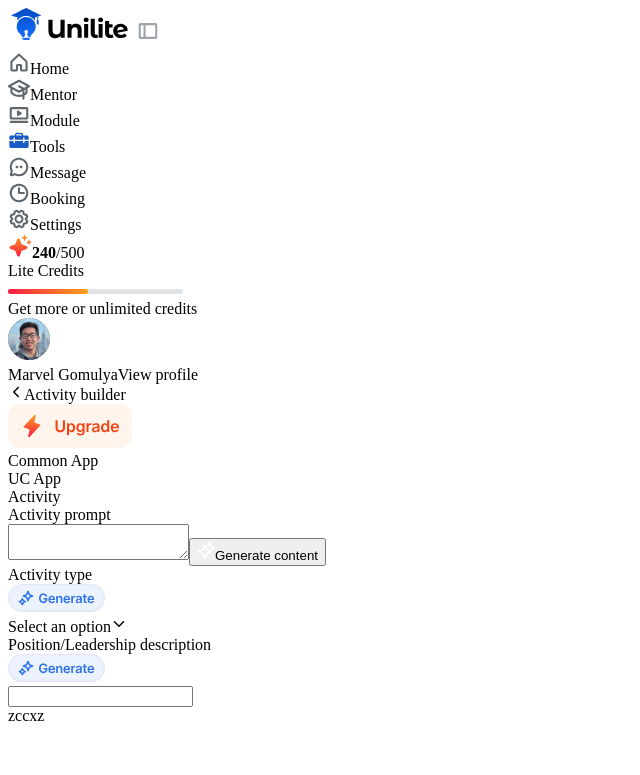
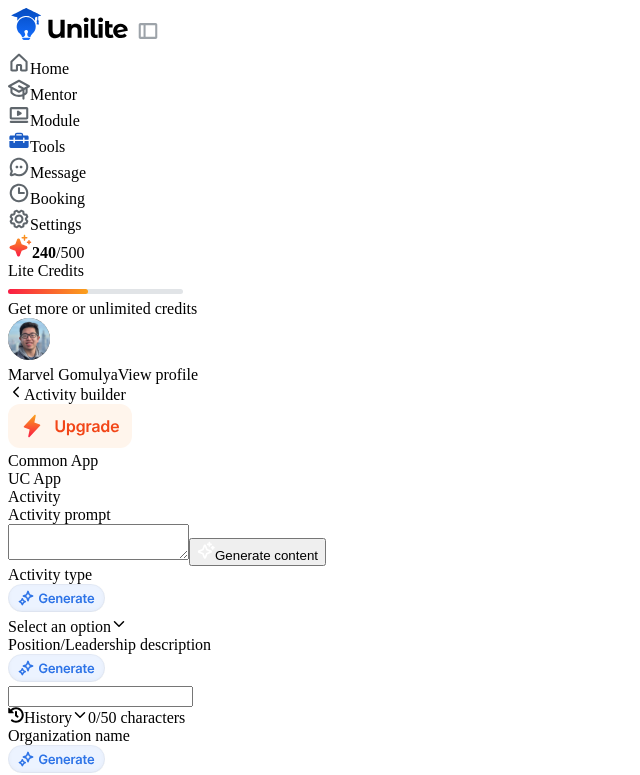
Before and after one commit to hanifrev/unlt, a React (Vite) app: page / in a window 1280 px wide. Shown: the top 775 px of the page, without its empty margins (0-640 px from the left). Built offline with nearby package versions, Linux system fonts and the light colour scheme; some icons are missing.

Commit message:
add input history

```diff
--- a/src/components/ActivityBuilder/Builder/Activity.tsx
+++ b/src/components/ActivityBuilder/Builder/Activity.tsx
@@ -1,9 +1,30 @@
 import { Generate, Star } from 'assets'
 import Dropdown from 'components/Dropdown'
-import React from 'react'
+import React, { ChangeEvent, useState } from 'react'
+import { FaHistory } from 'react-icons/fa'
+import { GoChevronDown } from 'react-icons/go'
+import { IoChevronDown } from 'react-icons/io5'
+import { FiRefreshCcw } from 'react-icons/fi'
+import { LuTrash } from 'react-icons/lu'
+import InputHistory from './InputHistory'
 
 const Activity = () => {
   const ActivityTypeList = ['Community Service', 'Teaching', 'Cleaning']
+
+  const [inputValue, setInputValue] = useState<string>('')
+  const maxCharacterCount = 50
+
+  const handleInputChange = (event: ChangeEvent<HTMLInputElement>) => {
+    const newValue = event.target.value
+
+    // Check if the new value exceeds the character limit
+    if (newValue.length <= maxCharacterCount) {
+      setInputValue(newValue)
+    }
+  }
+
+  const [showHistory, setShowHistory] = useState(false)
+
   return (
     <div className="flex flex-col rounded-[20px] border border-[#E1E4E7] px-5 py-6">
       <div className="font-semibold text-base">Activity</div>
@@ -36,15 +57,17 @@
           <Dropdown options={ActivityTypeList} />
         </div>
 
-        {/* position/leadership */}
+        <InputHistory
+          label="Position/Leadership description"
+          maxCharacterCount={50}
+        />
+        <InputHistory label="Organization name" maxCharacterCount={1000} />
+        <InputHistory label="Describe activity" maxCharacterCount={150} />
+
         <div>
-          <div className="flex flex-row justify-between items-center pb-2">
-            <div className="text-neutral-400 text-sm font-medium w-[157px]">
-              Position/Leadership description
-            </div>
-            <img src={Generate} className="cursor-pointer" />
+          <div className="text-neutral-400 text-sm font-medium">
+            Participation grade levels
           </div>
-          <input className="w-full  px-4 py-3 rounded-xl bg-[#f7f7f7]" />
         </div>
       </div>
     </div>
--- /dev/null
+++ b/src/components/ActivityBuilder/Builder/InputHistory.tsx
@@ -0,0 +1,117 @@
+import React, { useState, ChangeEvent, useRef } from 'react'
+import { FaHistory } from 'react-icons/fa'
+import { IoChevronDown } from 'react-icons/io5'
+import { FiRefreshCcw } from 'react-icons/fi'
+import { LuTrash } from 'react-icons/lu'
+import { Generate, Star } from 'assets'
+
+interface CharacterCounterProps {
+  label: string
+  maxCharacterCount: number
+}
+
+const InputHistory: React.FC<CharacterCounterProps> = ({
+  label,
+  maxCharacterCount
+}) => {
+  const [inputValue, setInputValue] = useState<string>('')
+  const [showHistory, setShowHistory] = useState(false)
+  const [history, setHistory] = useState<string[]>([])
+  const inputRef = useRef<HTMLInputElement>(null)
+
+  const handleInputChange = (event: ChangeEvent<HTMLInputElement>) => {
+    const newValue = event.target.value
+
+    // Check if the new value exceeds the character limit
+    if (newValue.length <= maxCharacterCount) {
+      setInputValue(newValue)
+    }
+  }
+
+  const handleInputSubmit = () => {
+    // Update history with the current input value when the image is clicked
+    if (inputValue) {
+      setHistory((prevHistory) => [inputValue, ...prevHistory])
+      setInputValue('') // Optionally clear the input value after adding to history
+      setShowHistory(true)
+    }
+
+    // Focus on the input when the image is clicked
+    if (inputRef.current) {
+      inputRef.current.focus()
+    }
+  }
+
+  const handleDelete = (index: number) => {
+    // Delete the entry at the specified index from the history
+    const updatedHistory = [...history]
+    updatedHistory.splice(index, 1)
+    setHistory(updatedHistory)
+  }
+
+  const handlePressEnter = (event: any) => {
+    // Check if the Enter key is pressed
+    if (event.key === 'Enter') {
+      // Call handleImageClick when Enter is pressed
+      event.preventDefault() // Prevents the default behavior of the Enter key
+      handleInputSubmit()
+    }
+  }
+
+  return (
+    <div>
+      <div className="flex flex-row justify-between items-center pb-2">
+        <div className="text-neutral-400 text-sm font-medium w-[157px]">
+          {label}
+        </div>
+        <img
+          src={Generate}
+          className="cursor-pointer"
+          onClick={handleInputSubmit}
+        />
+      </div>
+      <input
+        className="w-full  px-4 py-3 rounded-xl bg-[#f7f7f7] font-medium text-sm break-all"
+        value={inputValue}
+        onChange={handleInputChange}
+        onKeyDown={handlePressEnter}
+      />
+      <div className="flex flex-row justify-between text-neutral-400 text-[13px] pt-[10px]">
+        <span
+          className="flex flex-row items-center gap-1 cursor-pointer"
+          onClick={() => setShowHistory(!showHistory)}
+        >
+          <FaHistory />
+          History
+          <IoChevronDown className={`${showHistory ? 'rotate-180' : ''}`} />
+        </span>
+        {inputValue.length}/{maxCharacterCount} characters
+      </div>
+      {showHistory && (
+        <div className="mt-5 p-2 h-[252px] w-full bg-[#f7f7f7] rounded-xl flex flex-col gap-[10px] overflow-auto">
+          {history.map((item, index) => (
+            <div className="bg-white rounded-xl p-[14px]" key={index}>
+              <span className="font-medium text-sm">{item}</span>
+              <div className="pt-3 flex flex-row justify-between">
+                <div className="flex flex-row gap-3 items-center">
+                  <span className="flex flex-row gap-1 items-center text-[13px] text-neutral-500 cursor-pointer">
+                    <FiRefreshCcw /> Reuse
+                  </span>
+                  <span
+                    className="flex flex-row gap-1 items-center text-[13px] text-red-500 hover:text-red-300 cursor-pointer"
+                    onClick={() => handleDelete(index)}
+                  >
+                    <LuTrash /> Delete
+                  </span>
+                </div>
+                <div className="text-xs text-neutral-500">43 min ago</div>
+              </div>
+            </div>
+          ))}
+        </div>
+      )}
+    </div>
+  )
+}
+
+export default InputHistory
```
